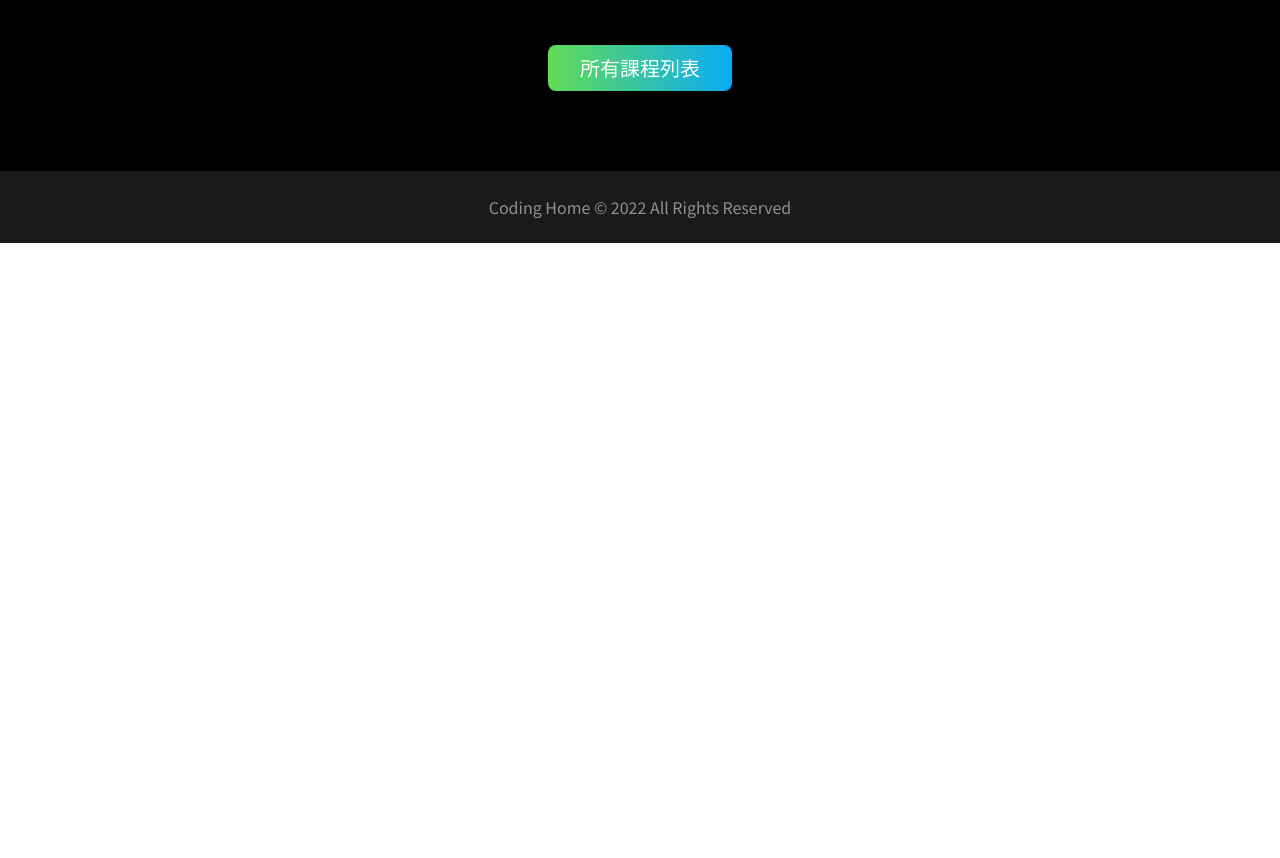
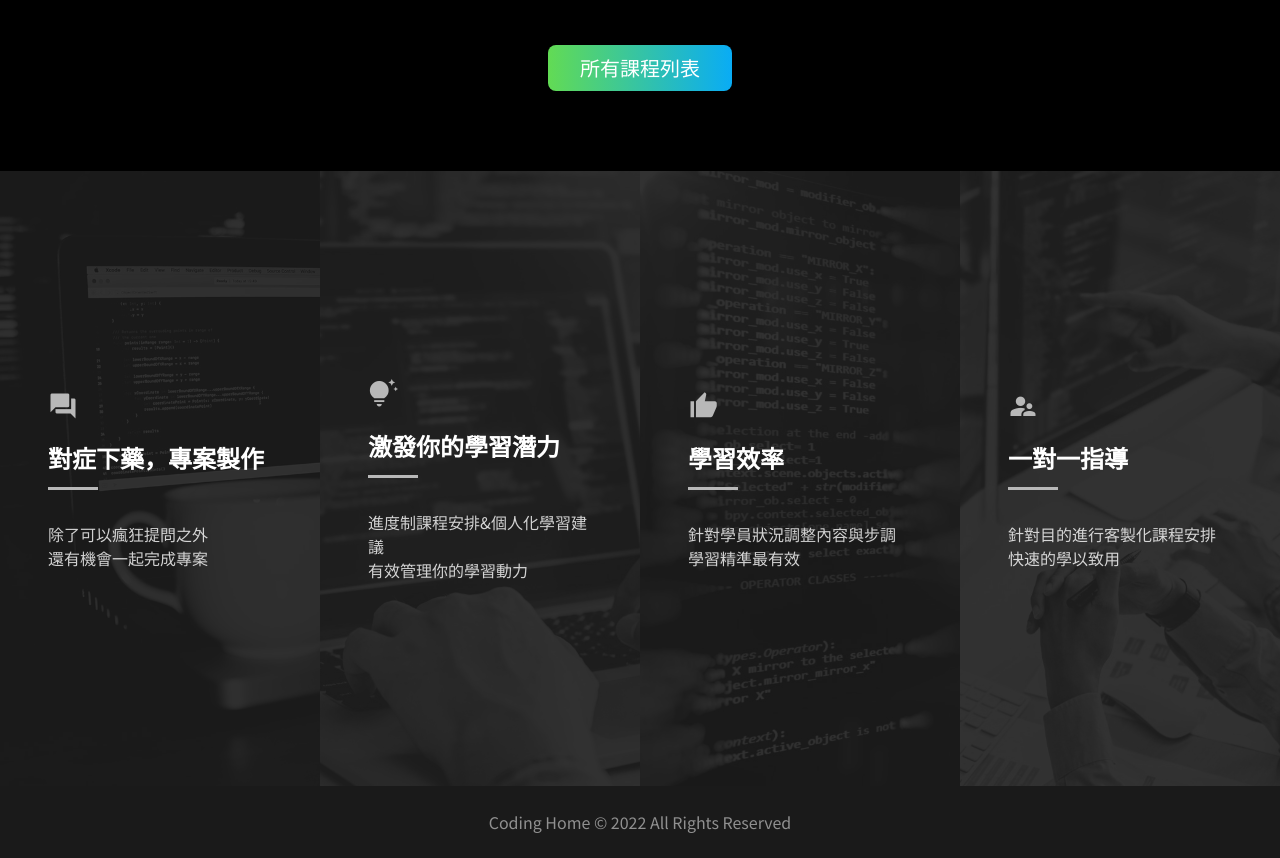
Before and after one commit to PeterCHEN-JIANRONG/tailwind3-CodingHome, a plain HTML site: page index.html in a window 1280 px wide. Shown: the part 2754-3612 px from the top of the page. Before the commit the page ends 2997 px from the top, so only its background shows below. Drawn offline with nearby package versions, Linux system fonts and the light colour scheme; a web font is replaced by a local one.

Commit message:
Update 2022-08-27T10:05:40.320Z

```diff
--- a/index.html
+++ b/index.html
@@ -252,7 +252,7 @@
     </h2>
     <ul class="flex flex-wrap gap-y-6 text-white -mx-3 mb-6 md:mb-12">
       <li class="w-full md:w-1/2 xl:w-1/4 px-3">
-        <div class="h-full flex flex-col bg-dark-100 rounded-3xl lg:hover:ring-2  lg:ring-primary lg:hover-300">
+        <div class="h-full flex flex-col bg-dark-100 rounded-3xl hover:ring-2  ring-primary hover-300">
           <div class="flex flex-col grow pt-6 px-8 pb-4 border-b border-gray">
             <div class=" text-center mb-6">
               <img class="inline-block w-[100px] rounded-full mb-2" src="./assets/images/teacher01.jpg" alt="Belinda">
@@ -269,7 +269,7 @@
         </div>
       </li>
       <li class="w-full md:w-1/2 xl:w-1/4 px-3">
-        <div class="h-full flex flex-col bg-dark-100 rounded-3xl lg:hover:ring-2  lg:ring-primary lg:hover-300">
+        <div class="h-full flex flex-col bg-dark-100 rounded-3xl hover:ring-2  ring-primary hover-300">
           <div class="flex flex-col grow pt-6 px-8 pb-4 border-b border-gray">
             <div class=" text-center mb-6">
               <img class="inline-block w-[100px] rounded-full mb-2" src="./assets/images/teacher02.jpg" alt="Guava">
@@ -286,7 +286,7 @@
         </div>
       </li>
       <li class="w-full md:w-1/2 xl:w-1/4 px-3">
-        <div class="h-full flex flex-col bg-dark-100 rounded-3xl lg:hover:ring-2  lg:ring-primary lg:hover-300">
+        <div class="h-full flex flex-col bg-dark-100 rounded-3xl hover:ring-2  ring-primary hover-300">
           <div class="flex flex-col grow pt-6 px-8 pb-4 border-b border-gray">
             <div class=" text-center mb-6">
               <img class="inline-block w-[100px] rounded-full mb-2" src="./assets/images/teacher03.jpg" alt="Joe">
@@ -303,7 +303,7 @@
         </div>
       </li>
       <li class="w-full md:w-1/2 xl:w-1/4 px-3">
-        <div class="h-full flex flex-col bg-dark-100 rounded-3xl lg:hover:ring-2  lg:ring-primary lg:hover-300">
+        <div class="h-full flex flex-col bg-dark-100 rounded-3xl hover:ring-2  ring-primary hover-300">
           <div class="flex flex-col grow pt-6 px-8 pb-4 border-b border-gray">
             <div class=" text-center mb-6">
               <img class="inline-block w-[100px] rounded-full mb-2" src="./assets/images/teacher04.jpg" alt="Lina">
@@ -328,6 +328,84 @@
   </div>
 </section>
 
+<!-- banner2 -->
+<section>
+  <ul class="flex flex-wrap bg-black">
+    <li class="w-full md:w-1/2 xl:w-1/4">
+      <div class="flex justify-center items-center px-12
+      h-[263px] bg-[url('../images/info01.jpg')] bg-cover bg-center
+      relative z-0 hover-300 lg:h-[615px] lg:justify-start lg:grayscale lg:hover:grayscale-0
+      before:hover-300 before:absolute before:inset-0 before:-z-10 before:bg-dark-400 before:opacity-90 before:hover:opacity-40">
+        <div class="text-center lg:text-left">
+          <span class="material-symbols-outlined text-3xl text-primary mb-[18px]">
+            question_answer
+          </span>
+          <h3 class="text-2xl text-white font-bold title-underline
+          after:left-1/2 after:-translate-x-1/2 pb-4 mb-8
+          lg:after:left-0 lg:after:translate-x-0">
+            對症下藥，專案製作
+          </h3>
+          <p class="text-white opacity-80">除了可以瘋狂提問之外<br>還有機會一起完成專案</p>
+        </div>
+      </div>
+    </li>
+    <li class="w-full md:w-1/2 xl:w-1/4">
+      <div class="flex justify-center items-center px-12
+      h-[263px] bg-[url('../images/info02.jpg')] bg-cover bg-center
+      relative z-0 hover-300 lg:h-[615px] lg:justify-start lg:grayscale lg:hover:grayscale-0
+      before:hover-300 before:absolute before:inset-0 before:-z-10 before:bg-dark-400 before:opacity-90 before:hover:opacity-40">
+        <div class="text-center lg:text-left">
+          <span class="material-symbols-outlined text-3xl text-primary mb-[18px]">
+            tips_and_updates
+          </span>
+          <h3 class="text-2xl text-white font-bold title-underline
+          after:left-1/2 after:-translate-x-1/2 pb-4 mb-8
+          lg:after:left-0 lg:after:translate-x-0">
+            激發你的學習潛力
+          </h3>
+          <p class="text-white opacity-80">進度制課程安排&個人化學習建議<br>有效管理你的學習動力</p>
+        </div>
+      </div>
+    </li>
+    <li class="w-full md:w-1/2 xl:w-1/4">
+      <div class="flex justify-center items-center px-12
+      h-[263px] bg-[url('../images/info03.jpg')] bg-cover bg-center
+      relative z-0 hover-300 lg:h-[615px] lg:justify-start lg:grayscale lg:hover:grayscale-0
+      before:hover-300 before:absolute before:inset-0 before:-z-10 before:bg-dark-400 before:opacity-90 before:hover:opacity-40">
+        <div class="text-center lg:text-left">
+          <span class="material-symbols-outlined text-3xl text-primary mb-[18px]">
+            thumb_up
+          </span>
+          <h3 class="text-2xl text-white font-bold title-underline
+          after:left-1/2 after:-translate-x-1/2 pb-4 mb-8
+          lg:after:left-0 lg:after:translate-x-0">
+            學習效率
+          </h3>
+          <p class="text-white opacity-80">針對學員狀況調整內容與步調<br>學習精準最有效</p>
+        </div>
+      </div>
+    </li>
+    <li class="w-full md:w-1/2 xl:w-1/4">
+      <div class="flex justify-center items-center px-12
+      h-[263px] bg-[url('../images/info04.jpg')] bg-cover bg-center
+      relative z-0 hover-300 lg:h-[615px] lg:justify-start lg:grayscale lg:hover:grayscale-0
+      before:hover-300 before:absolute before:inset-0 before:-z-10 before:bg-dark-400 before:opacity-90 before:hover:opacity-40">
+        <div class="text-center lg:text-left">
+          <span class="material-symbols-outlined text-3xl text-primary mb-[18px]">
+            supervisor_account
+          </span>
+          <h3 class="text-2xl text-white font-bold title-underline
+          after:left-1/2 after:-translate-x-1/2 pb-4 mb-8
+          lg:after:left-0 lg:after:translate-x-0">
+            一對一指導
+          </h3>
+          <p class="text-white opacity-80">針對目的進行客製化課程安排<br>快速的學以致用</p>
+        </div>
+      </div>
+    </li>
+  </ul>
+</section>
+
 <!-- ring outline 寫法 -->
 <!-- md:hover:ring-1 md:ring-primary -->
 <!-- md:hover:outline md:outline-1 md:outline-primary -->
```
Also changed, not shown: assets/style/all.css.
